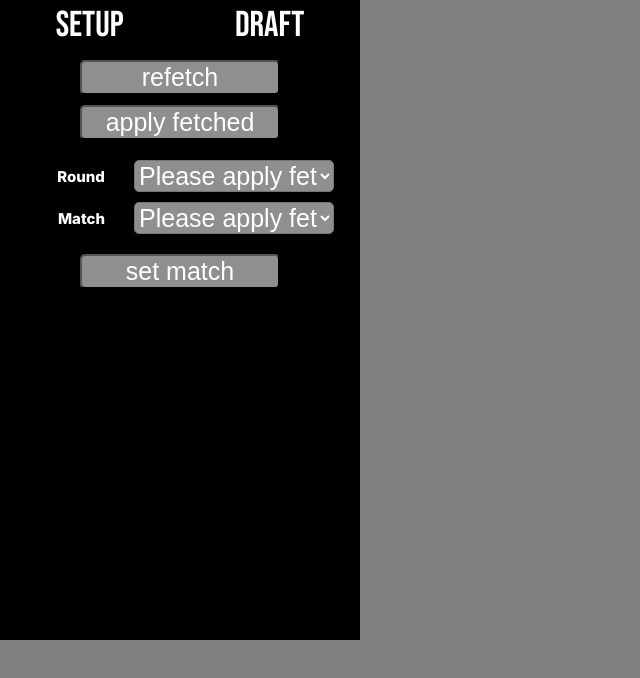
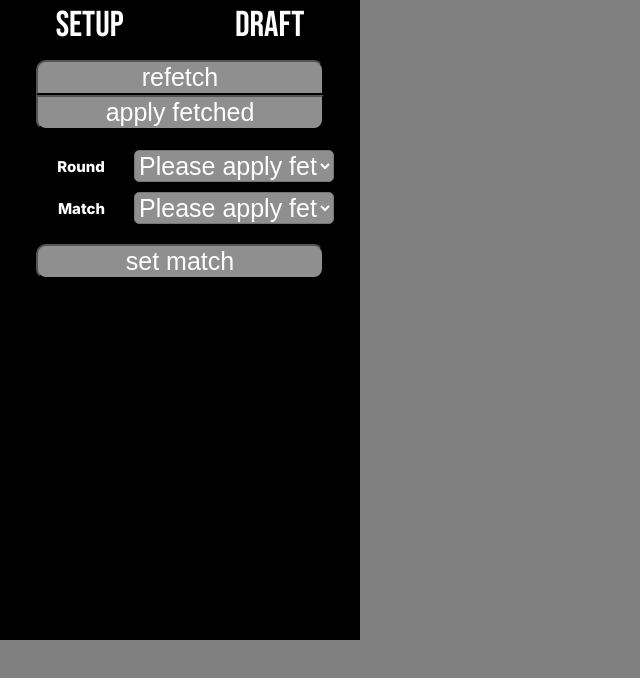
Before and after one commit to IkaWaAyuMu/osu-tour-manager-wsc, a React (Create React App) app: page / in a window 1280 px wide. Shown: the top 678 px of the page, without its empty margins (0-640 px from the left). Built offline with nearby package versions, Linux system fonts and the light colour scheme; what reconnecting-websocket would draw is missing.

Commit message:
Add set action placeholder button.

```diff
--- a/src/App.tsx
+++ b/src/App.tsx
@@ -53,8 +53,8 @@ export default function App() {
                         { /* Setup */}
                         <Route path="/" element={
                             <div>
-                                <button style={{ margin: "10px 80px 5px 80px", width: "200px", borderRadius: "5px", fontSize: "25px", backgroundColor: "#8F8F8FFF", color: "white" }} onClick={() => socket.sendStrictMessage({ message: "fetchTourData" })}>refetch</button>
-                                <button style={{ margin: "5px 80px 10px 80px", width: "200px", borderRadius: "5px", fontSize: "25px", backgroundColor: "#8F8F8FFF", color: "white" }} onClick={() => socket.sendStrictMessage({ message: "getTourData" })}>apply fetched</button>
+                                <button style={{ margin: "10px 10% 0px 10%", width: "80%", borderRadius: "10px 10px 0px 0px", fontSize: "25px", backgroundColor: "#8F8F8FFF", color: "white" }} onClick={() => socket.sendStrictMessage({ message: "fetchTourData" })}>refetch</button>
+                                <button style={{ margin: "0px 10% 10px 10%", width: "80%", borderRadius: "0px 0px 10px 10px", fontSize: "25px", backgroundColor: "#8F8F8FFF", color: "white" }} onClick={() => socket.sendStrictMessage({ message: "getTourData" })}>apply fetched</button>
                                 <div style={{ margin: "10px 10px 10px 10px", width: "90%", display: "flex", alignItems: "center", justifyContent: "flex-end" }}>
                                     <div style={{ color: "white" }}>Round</div>
                                     <div>|||||</div>
@@ -65,7 +65,7 @@ export default function App() {
                                     <div>|||||</div>
                                     {<MatchSelect fetchedData={fetchedData} index={roundSelect} />}
                                 </div>
-                                <button style={{ margin: "10px 80px 10px 80px", width: "200px", borderRadius: "5px", fontSize: "25px", backgroundColor: "#8F8F8FFF", color: "white" }} onClick={() => socket.sendStrictMessage({ message: "setMatchIndex", matchIndex: Matchvalue(fetchedData) })}>set match</button>
+                                <button style={{ margin: "10px 10% 10px 10%", width: "80%", borderRadius: "10px", fontSize: "25px", backgroundColor: "#8F8F8FFF", color: "white" }} onClick={() => socket.sendStrictMessage({ message: "setMatchIndex", matchIndex: Matchvalue(fetchedData) })}>set match</button>
                                 <div style={{ color: "white", margin: "10px 10px 10px 10px", width: "90%", display: "flex", alignItems: "flex-start", flexDirection: "column" }}>
                                     {matchIndex.round >= 0 && matchIndex.round < fetchedData.length &&
                                         <div>Round : {fetchedData[matchIndex.round].round} </div>}
@@ -97,6 +97,8 @@ export default function App() {
                             <div>
                                 <DraftSide tourData={fetchedData} matchIndex={matchIndex} currentSide={actionSide} setSideFunction={setActionSide} />
                                 <DraftAction tourData={fetchedData} matchIndex={matchIndex} currentAction={action} setActionFunction={setAction} />
+                                {matchIndex.round >= 0 && matchIndex.round < fetchedData.length && matchIndex.match >= 0 && matchIndex.match < fetchedData[matchIndex.round].matches.length &&
+                                    <button style={{ margin: "5px 10% 10px 10%", width: "80%", borderRadius: "10px", fontSize: "25px", backgroundColor: "#8F8F8FFF", color: "white" }}>Set placeholder</button>}
                             </div>
                         } />
                     </Routes>
```
